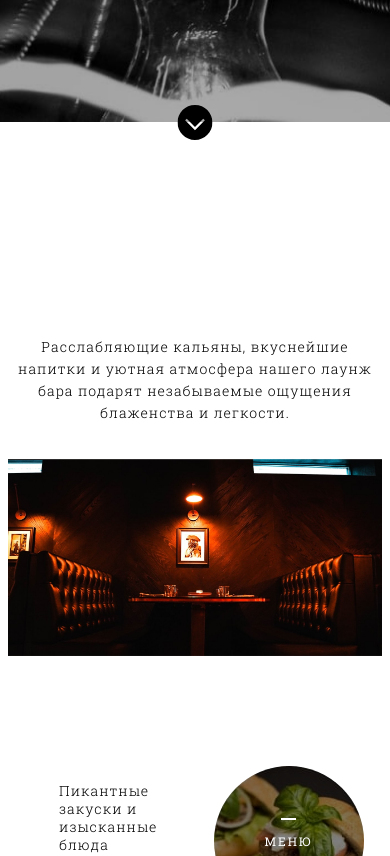
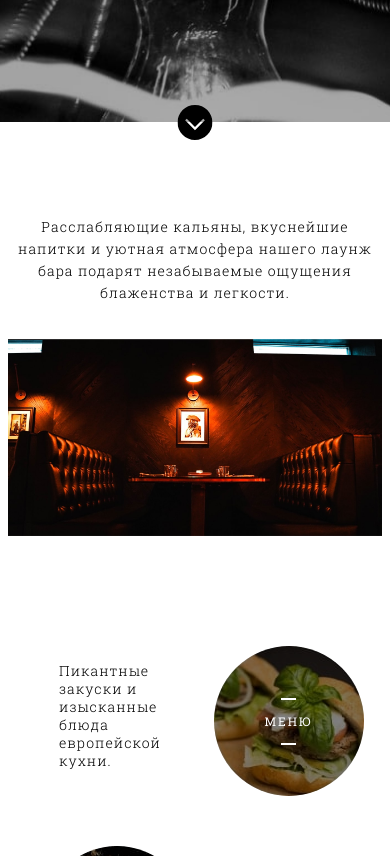
Before and after one commit to diveevavita/lounge-bar, a plain HTML site: page index.html in a window 390 px wide. Shown: the part 620-1476 px from the top of the page. Drawn offline with Linux system fonts and the light colour scheme.

Commit message:
Add files via upload

```diff
--- a/css/style.css
+++ b/css/style.css
@@ -464,7 +464,6 @@ body {
 	.post_header_text {
 		font-size: 22px;
     	line-height: 32px;
-    	padding-top: 80px;
     	margin-bottom: 25px;
     	width: 100%;
 	}
@@ -650,6 +649,10 @@ body {
 
     .button_down {
     	width: 35px;
+    }
+
+    .post_header {
+      padding-top: 0;
     }
 
 	.post_header_text {
```
